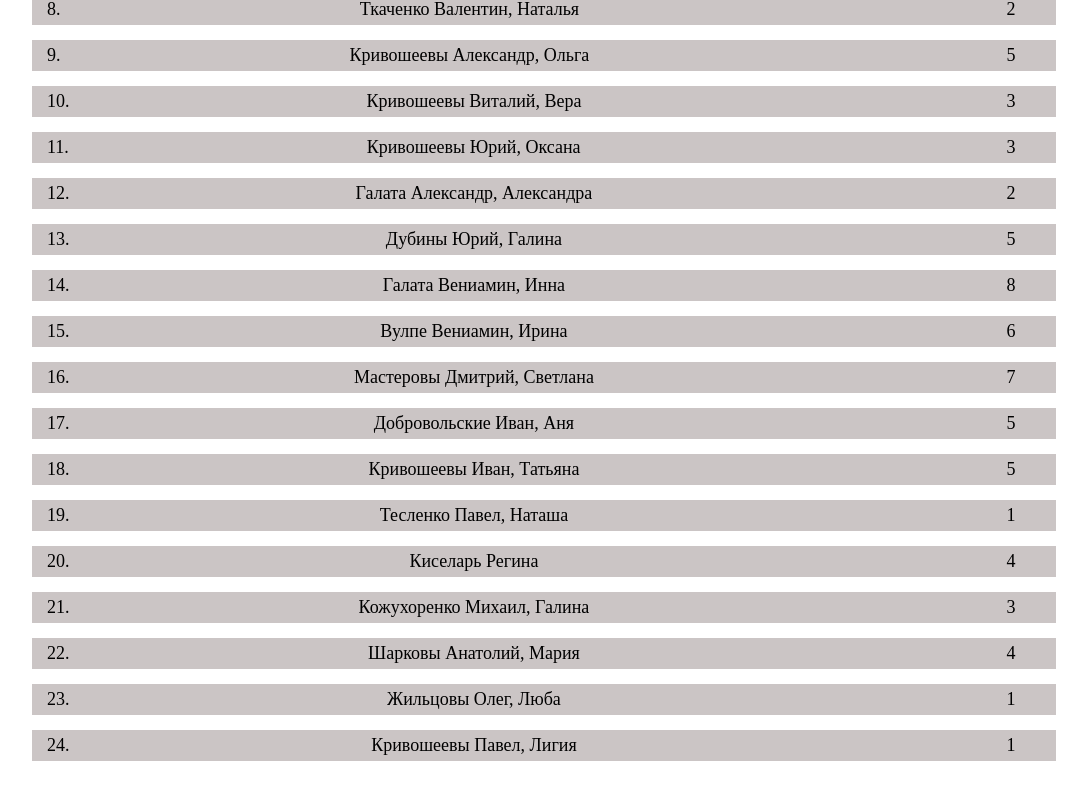
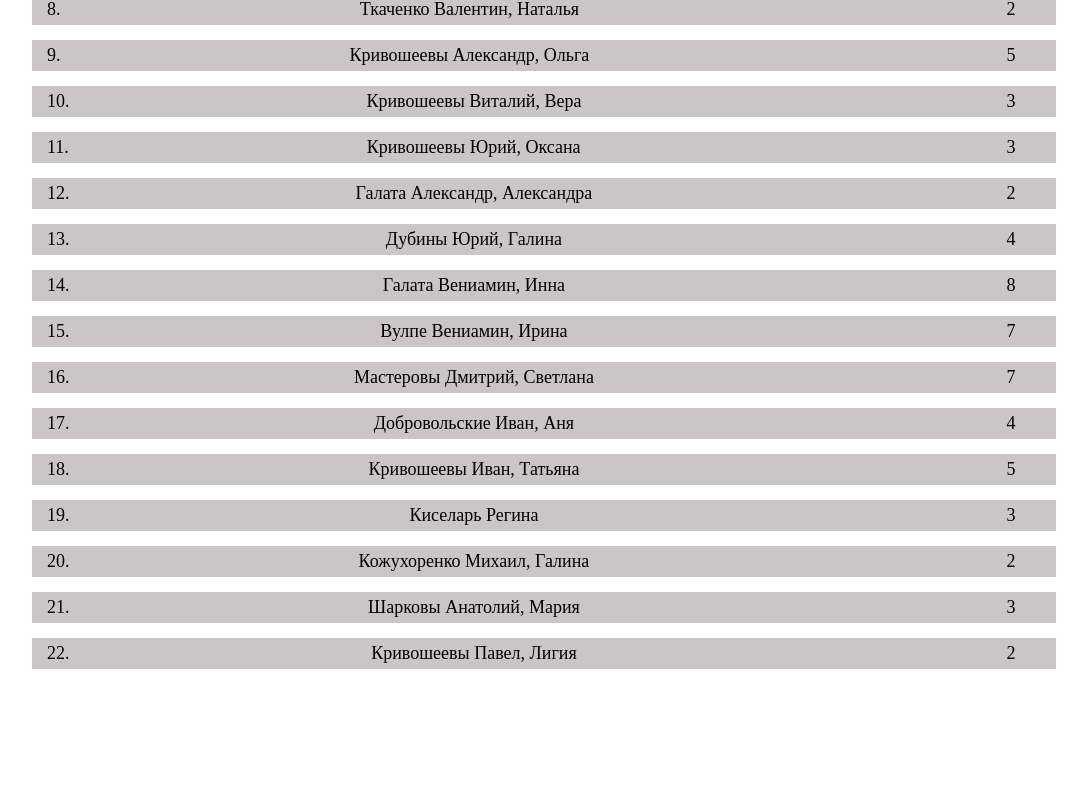
Before and after one commit to Elisei-Trifan/children-church, a React (Create React App) app: page /families in a window 1280 px wide. Shown: the part 460-1260 px from the top of the page, without its empty margins (96-1183 px from the left). Built offline with nearby package versions, Linux system fonts and the light colour scheme.

Commit message:
Добавлены новые дети

```diff
--- a/src/data/children.js
+++ b/src/data/children.js
@@ -17,7 +17,7 @@ export const children = [
   {
     surname: 'Фомины Вадим, Валентина',
     lastname: 'Фомин',
-    name: 'Иванннaasss',
+    name: 'Иван',
     dateOfBirth: '05.05.2014',
   },
   {
@@ -82,6 +82,12 @@ export const children = [
   },
   {
     surname: 'Крутые Станислав, Жанна',
+    lastname: 'Крутой',
+    name: 'Марк',
+    dateOfBirth: '05.11.2025',
+  },
+  {
+    surname: 'Крутые Станислав, Жанна',
     lastname: 'Крутая',
     name: 'Римма',
     dateOfBirth: '11.07.2019',
@@ -127,6 +133,12 @@ export const children = [
     lastname: 'Фонарюк',
     name: 'Роман',
     dateOfBirth: '11.12.2022',
+  },
+  {
+    surname: 'Фонарюк Павел, Инна',
+    lastname: 'Фонарюк',
+    name: 'Ангелина',
+    dateOfBirth: '09.09.2025',
   },
   {
     surname: 'Трифан Илья, Мария',
@@ -245,12 +257,6 @@ export const children = [
     {
     surname: 'Кривошеевы Юрий, Оксана',
     lastname: 'Кривошеев',
-    name: 'Андрей',
-    dateOfBirth: '19.05.2008',
-  },
-  {
-    surname: 'Кривошеевы Юрий, Оксана',
-    lastname: 'Кривошеев',
     name: 'Иван',
     dateOfBirth: '18.03.2011',
   },
@@ -269,12 +275,6 @@ export const children = [
     {
     surname: 'Галата Александр, Александра',
     lastname: 'Галата',
-    name: 'Александр',
-    dateOfBirth: '04.08.2008',
-  },
-  {
-    surname: 'Галата Александр, Александра',
-    lastname: 'Галата',
     name: 'Сергей',
     dateOfBirth: '21.01.2016',
   },
@@ -283,18 +283,6 @@ export const children = [
     lastname: 'Галата',
     name: 'Наталья',
     dateOfBirth: '24.09.2019',
-  },
-  {
-    surname: 'Дубины Юрий, Галина',
-    lastname: 'Дубина',
-    name: 'Александр',
-    dateOfBirth: '25.03.2008',
-  },
-  {
-    surname: 'Дубины Юрий, Галина',
-    lastname: 'Дубина',
-    name: 'Вера',
-    dateOfBirth: '16.02.2009',
   },
      {
     surname: 'Дубины Юрий, Галина',
@@ -377,6 +365,12 @@ export const children = [
   {
     surname: 'Вулпе Вениамин, Ирина',
     lastname: 'Вулпе',
+    name: 'Дмитрий',
+    dateOfBirth: '15.11.2025',
+  },
+  {
+    surname: 'Вулпе Вениамин, Ирина',
+    lastname: 'Вулпе',
     name: 'Кирилл',
     dateOfBirth: '21.03.2014',
   },
@@ -448,12 +442,6 @@ export const children = [
   },
     {
     surname: 'Добровольские Иван, Аня',
-    lastname: 'Добровольская',
-    name: 'Наталья',
-    dateOfBirth: '01.12.2009',
-  },
-  {
-    surname: 'Добровольские Иван, Аня',
     lastname: 'Добровольский',
     name: 'Сергей',
     dateOfBirth: '03.10.2011',
@@ -507,18 +495,6 @@ export const children = [
     dateOfBirth: '20.02.2023',
   },
      {
-    surname: 'Тесленко Павел, Наташа',
-    lastname: 'Тесленко',
-    name: 'Даниил',
-    dateOfBirth: '02.09.2009',
-  },
-  {
-    surname: 'Киселарь Регина',
-    lastname: 'Киселарь',
-    name: 'Марк',
-    dateOfBirth: '09.09.2009',
-  },
-  {
     surname: 'Киселарь Регина',
     lastname: 'Киселарь',
     name: 'Юрий',
@@ -539,12 +515,6 @@ export const children = [
     {
     surname: 'Кожухоренко Михаил, Галина',
     lastname: 'Кожухоренко',
-    name: 'Иван',
-    dateOfBirth: '03.10.2009',
-  },
-  {
-    surname: 'Кожухоренко Михаил, Галина',
-    lastname: 'Кожухоренко',
     name: 'Люба',
     dateOfBirth: '04.08.2011',
   },
@@ -553,12 +523,6 @@ export const children = [
     lastname: 'Кожухоренко',
     name: 'Павел',
     dateOfBirth: '29.12.2014',
-  },
-  {
-    surname: 'Шарковы Анатолий, Мария',
-    lastname: 'Шарков',
-    name: 'Семен',
-    dateOfBirth: '20.08.2009',
   },
     {
     surname: 'Шарковы Анатолий, Мария',
@@ -579,16 +543,16 @@ export const children = [
     dateOfBirth: '23.03.2015',
   },
     {
-    surname: 'Жильцовы Олег, Люба',
-    lastname: 'Жильцов',
-    name: 'Александр',
-    dateOfBirth: '12.06.2009',
+    surname: 'Кривошеевы Павел, Лигия',
+    lastname: 'Кривошеева',
+    name: 'Яна',
+    dateOfBirth: '05.05.2024',
   },
   {
     surname: 'Кривошеевы Павел, Лигия',
     lastname: 'Кривошеева',
-    name: 'Яна',
-    dateOfBirth: '05.05.2024',
+    name: 'Анна',
+    dateOfBirth: '30.07.2025',
   },
 ]
 
```
Lines whose indentation alone changed are shown as unchanged.
